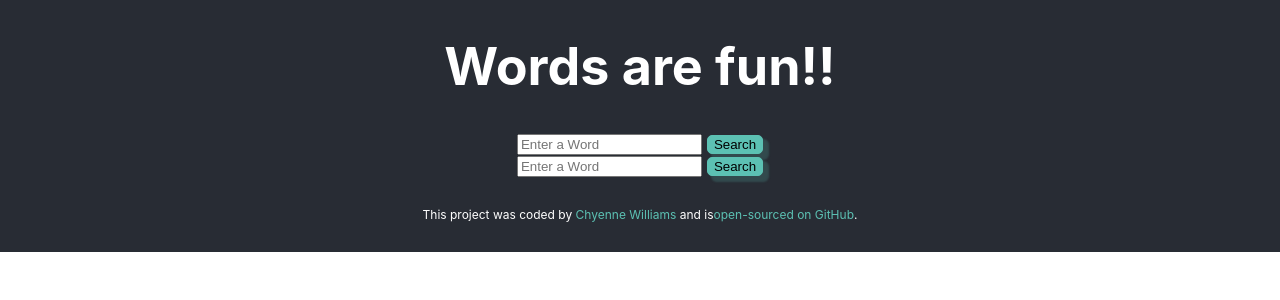
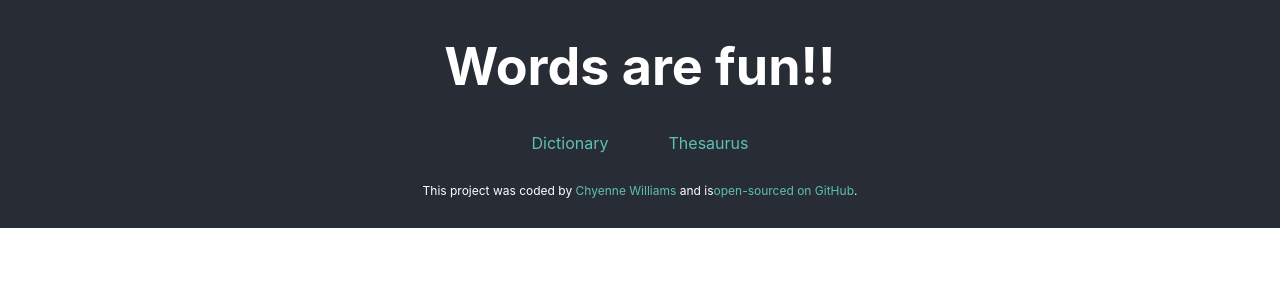
Before and after one commit to ChyenneW/react-dictionary-project, a React (Create React App) app: page / in a window 1280 px wide. Shown: the top 300 px of the page. Built offline with nearby package versions, Linux system fonts and the light colour scheme.

Commit message:
Created a Home Component  that links to the Dictionary and Thesaurus and added styling

```diff
--- a/src/App.js
+++ b/src/App.js
@@ -1,9 +1,11 @@
 import React from "react";
+import { Routes, Route } from "react-router";
 import Footer from "./Footer";
 
 import "./App.css";
 import Dictionary from "./Dictionary";
 import Thesaurus from "./Thesaurus";
+import Home from "./Home";
 
 function App() {
   return (
@@ -11,8 +13,11 @@ function App() {
       <header className="App-header">
         <h1>Words are fun!!</h1>
       </header>
-      <Dictionary />
-      <Thesaurus />
+      <Routes>
+        <Route path="/" element={<Home />} />
+        <Route path="dictionary" element={<Dictionary />} />
+        <Route path="thesaurus" element={<Thesaurus />} />
+      </Routes>
       <Footer />
     </div>
   );
--- a/src/Footer.css
+++ b/src/Footer.css
@@ -9,6 +9,7 @@ footer {
 .footerLink {
   color: #5cc1b3;
   text-decoration: none;
+  transition: all 200ms ease-in-out;
 }
 
 .footerLink:hover {
--- /dev/null
+++ b/src/Home.css
@@ -0,0 +1,12 @@
+.homeLinks {
+  color: #5cc1b3;
+  text-decoration: none;
+  border: 1px;
+  border-radius: 5px;
+  padding: 30px;
+  transition: all 200ms ease-in-out;
+}
+
+.homeLinks:hover {
+  text-decoration: underline;
+}
--- /dev/null
+++ b/src/Home.js
@@ -0,0 +1,18 @@
+import React from "react";
+import { Link } from "react-router-dom";
+import "./Home.css";
+
+export default function Home() {
+  return (
+    <div>
+      <div>
+        <Link to={"/dictionary"} className="homeLinks">
+          Dictionary
+        </Link>
+        <Link to={"/thesaurus"} className="homeLinks">
+          Thesaurus
+        </Link>
+      </div>
+    </div>
+  );
+}
```
Also changed, not shown: src/index.js (+9 -8 lines).
